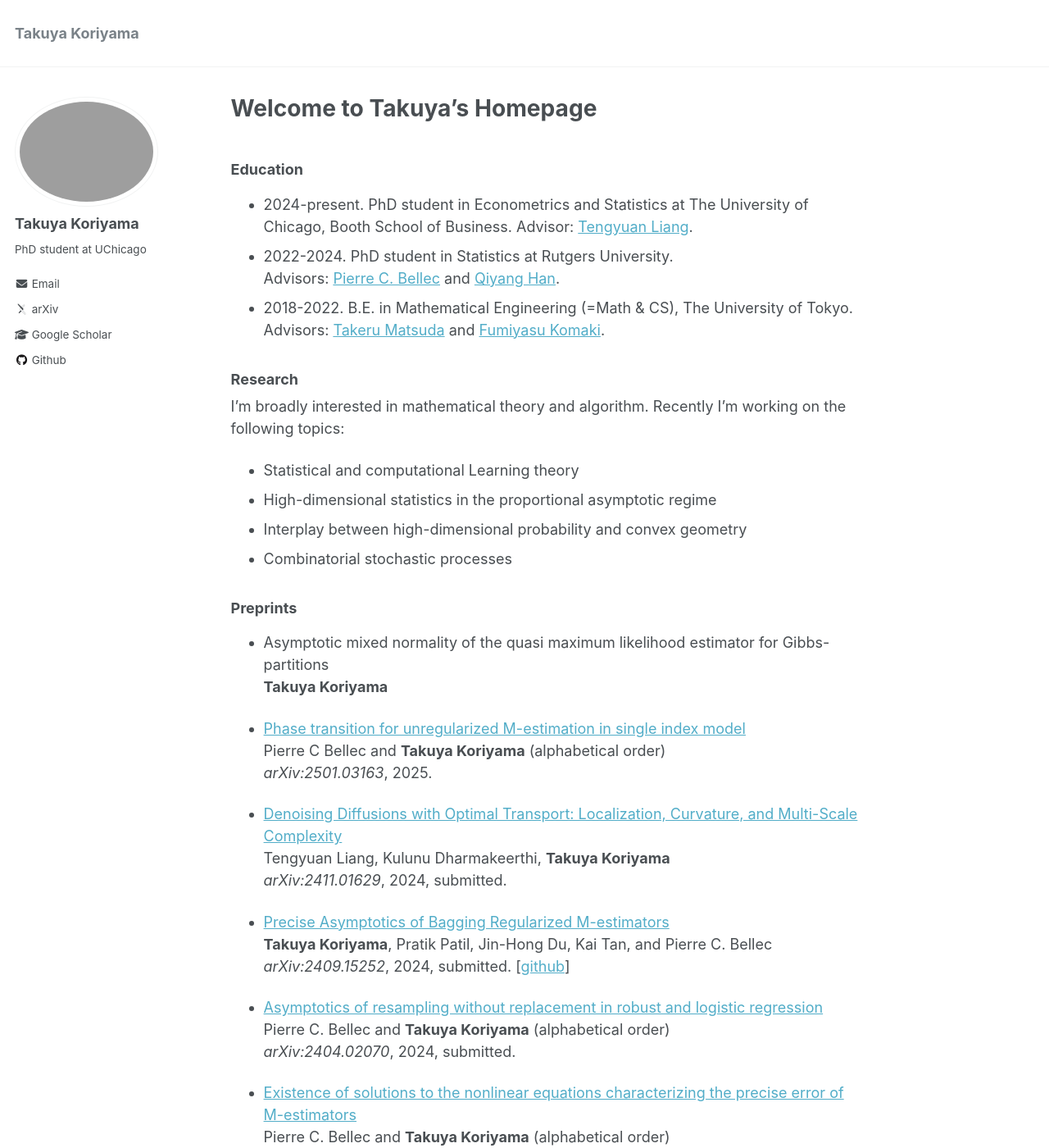
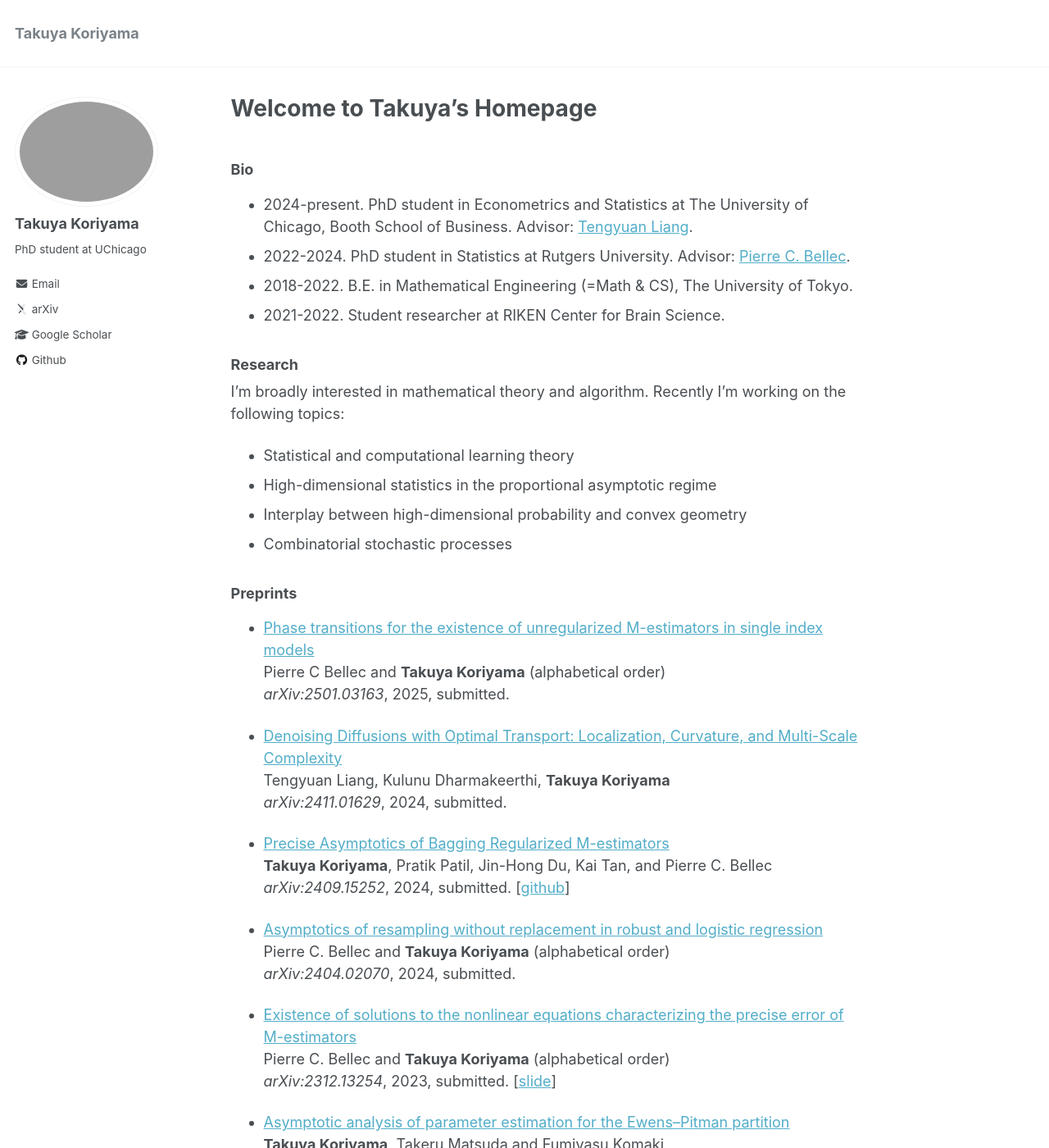
Before and after one commit to TakuyaKoriyama/takuyakoriyama.github.io, a Jekyll site: the page built from _pages/about.md, in a window 1280 px wide and 1400 px high. Shown: the whole window at 82% size. Built offline with Jekyll 4.4.1, drawn with Linux system fonts in a browser that asks for light colours; some web fonts are replaced; some of the changed text lies outside the part shown.

Commit message:
Update about.md

```diff
--- a/_pages/about.md
+++ b/_pages/about.md
@@ -15,28 +15,25 @@ I am a first-year Ph.D. student in Statistics at The University of Chicago, Boot
 I received my Bachelor’s degree in 2022 from [the University of Tokyo](https://www.keisu.t.u-tokyo.ac.jp/en/), majoring in Math & CS.  -->
 <!-- During my undergraduate studies, I also worked as a student researcher at [RIKEN Center for Brain Science](https://cbs.riken.jp/en/).   -->
 
-### Education
+### Bio
 * 2024-present. PhD student in Econometrics and Statistics at The University of Chicago, Booth School of Business.
  Advisor: [Tengyuan Liang](https://tyliang.github.io/).
-* 2022-2024. PhD student in Statistics at Rutgers University.\\
-Advisors: [Pierre C. Bellec](https://statweb.rutgers.edu/PCB71/) and [Qiyang Han](https://statweb.rutgers.edu/qh85/).
+* 2022-2024. PhD student in Statistics at Rutgers University. Advisor: [Pierre C. Bellec](https://statweb.rutgers.edu/PCB71/).
 * 2018-2022. B.E. in Mathematical Engineering (=Math & CS), The University of Tokyo.
-Advisors: [Takeru Matsuda](http://www.stat.t.u-tokyo.ac.jp/~t-matsuda/) and [Fumiyasu Komaki](http://www.stat.t.u-tokyo.ac.jp/~komaki/index-e.html).
+* 2021-2022. Student researcher at RIKEN Center for Brain Science.
+
 
 ### Research
 I'm broadly interested in mathematical theory and algorithm. Recently I'm working on the following topics:
-*	Statistical and computational Learning theory
+*	Statistical and computational learning theory
 *	High-dimensional statistics in the proportional asymptotic regime
 *	Interplay between high-dimensional probability and convex geometry
 *	Combinatorial stochastic processes
 
 ### Preprints
-* Asymptotic mixed normality of the quasi maximum likelihood estimator for Gibbs-partitions \\
-__Takuya Koriyama__
-
-* [Phase transition for unregularized M-estimation in single index model](https://arxiv.org/abs/2501.03163)\\
+* [Phase transitions for the existence of unregularized M-estimators in single index models](https://arxiv.org/abs/2501.03163)\\
 Pierre C Bellec and __Takuya Koriyama__ (alphabetical order)\\
-*arXiv:2501.03163*, 2025.
+*arXiv:2501.03163*, 2025, submitted.
 
 * [Denoising Diffusions with Optimal Transport: Localization, Curvature, and Multi-Scale Complexity](https://arxiv.org/abs/2411.01629)\\
 Tengyuan Liang, Kulunu Dharmakeerthi, __Takuya Koriyama__\\
@@ -56,7 +53,8 @@ Pierre C. Bellec and __Takuya Koriyama__ (alphabetical order)\\
 
 * [Asymptotic analysis of parameter estimation for the Ewens--Pitman partition](https://arxiv.org/abs/2207.01949)\\
 __Takuya Koriyama__, Takeru Matsuda and Fumiyasu Komaki\\
-Minor revision at __*Journal of Applied Probability*__. *arXiv:2207.01949*, 2022. [[slide](../files/slide_ep.pdf)]
+Minor revision at __*Journal of Applied Probability*__. *arXiv:2207.01949*, 2022. [[slide](../files/slide_ep.pdf)].\\
+(This paper is based on my bachelor's thesis at UTokyo)
 
 ### Publications
 * [Error estimation and adaptive tuning for unregularized robust M-estimator](https://arxiv.org/abs/2312.13257)\\
@@ -70,6 +68,10 @@ __*Journal of the Royal Statistical Society: Series B*__, 2024. [[journal](https
 * [Fully Data-driven Normalized and Exponentiated Kernel Density Estimator with Hyvärinen Score](https://arxiv.org/abs/2212.00984)\\
 Shunsuke Imai, __Takuya Koriyama__, Shouto Yonekura, Shonosuke Sugasawa and Yoshihiko Nishiyama\\
 __*Journal of Business & Economic Statistics*__, 2024. [[journal](https://www.tandfonline.com/doi/full/10.1080/07350015.2024.2326149?casa_token=_YOXJFqGXa0AAAAA%3AZCueJ9QbEp0N1Yvh8Bm0ieEefDcQECfZyzYWfPd2KTI_yxy9l7rt0cja6c5I4cyVJuAT7q2sfTzo)]
+
+### Working paper
+* Parameter estimation of Gibbs-partitions with quasi-likelihood: stable martingale CLT and alpha-diversity\\
+__Takuya Koriyama__
 
 
 
```
